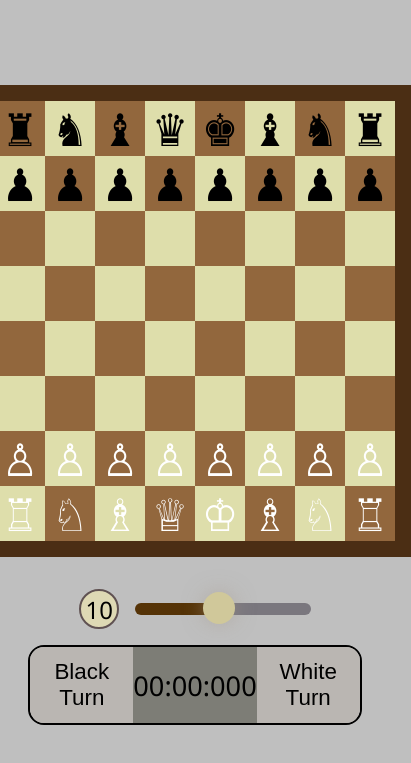
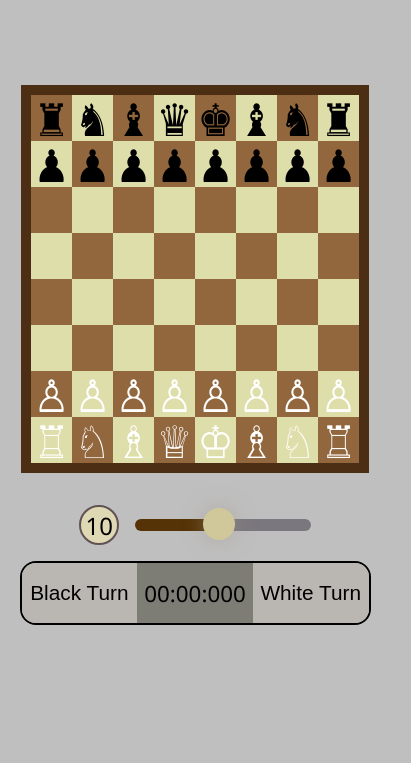
Before and after one commit to Harshul8824/Chess-, a plain HTML site: page index.html in a window 390 px wide. Shown: the part 51-814 px from the top of the page, 411 px wide, since content can reach past the window. Drawn offline with Linux system fonts and the light colour scheme.

Commit message:
add some css and also add js for improve stopwatch

```diff
--- a/style.css
+++ b/style.css
@@ -269,13 +269,16 @@ main{
         gap: 5rem;
     }
     .chessboard{
+        /* padding: 1rem; */
         display: grid;
         grid-template-columns: repeat(8, 1fr);
     }
-
+    .chess-container{
+        border:10px solid #4B2E14;
+    }
     .cell {
-        width: 50px;
-        height: 55px;
+        width: 41px;
+        height: 46px;
         display: flex;
         justify-content: center;
         align-items: center;
@@ -288,19 +291,34 @@ main{
      }
      .stopWatch{
         flex-direction: row;
-        width: 95%;
-        height: 5rem;
+        width: 100%;
+        height: 4rem;
      }
      .setTime{
         width: 90%;
         gap: 1rem;
      }
+     .time{
+        font-size: 1.4rem;
+     }
      .history{
         width: 60%;
         height: 30rem;
      }
+     .wTurn{
+        font-size: 1.3rem;
+     }
+     .bTurn{
+        font-size: 1.3rem;
+     }
      ul li{
         font-size: 1.2em;
      }
-
+     .replacePawn{
+        width: 90%;
+        gap: 1.5rem;
+     }
+     .winnerText{
+        padding-left: 10px;
+     }
 }
```
